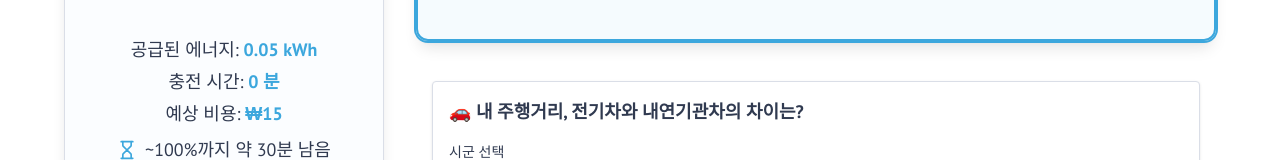
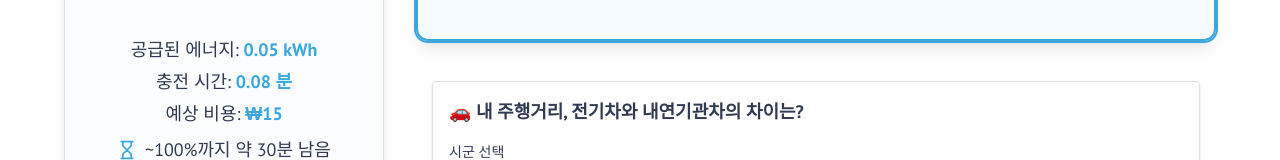
Before and after one commit to 2025-SMHRD-KDT-Languageintelligence-3/1-foinix, a Next.js app: page /charging in a window 1280 px wide. Shown: the part 171-331 px from the top of the page. Built offline with nearby package versions, Linux system fonts and the light colour scheme; no server answers.

Commit message:
fix timer reset

```diff
--- a/src/components/kiosk/ChargingInProgressScreen.tsx
+++ b/src/components/kiosk/ChargingInProgressScreen.tsx
@@ -186,19 +186,19 @@ export function ChargingInProgressScreen({
     }
 
     const updateCharge = () => {
-      let newElapsedTimeAfterUpdate = 0;
       setElapsedTime(prevTime => {
-        newElapsedTimeAfterUpdate = prevTime + 1;
-        return newElapsedTimeAfterUpdate;
-      });
+        const updatedTime = prevTime + 1;
 
         setCurrentBill(prevBill => {
           const newKwh = prevBill.kwhUsed + KWH_PER_SECOND;
           return {
             kwhUsed: parseFloat(newKwh.toFixed(2)),
-          durationMinutes: parseFloat((newElapsedTimeAfterUpdate / 60).toFixed(2)),
+            durationMinutes: parseFloat((updatedTime / 60).toFixed(2)),
             totalCost: parseFloat((newKwh * costPerKwh).toFixed(0)),
           };
+        });
+
+        return updatedTime;
       });
 
       setCurrentChargePercentage(prevPercent => {
@@ -212,7 +212,7 @@ export function ChargingInProgressScreen({
           if (!isInternallyComplete) {
             setIsInternallyComplete(true);
 
-            finalBillForCompletionRef.current = { // Recalculate final bill for natural completion
+            finalBillForCompletionRef.current = {
               kwhUsed: parseFloat((currentBill.kwhUsed + KWH_PER_SECOND).toFixed(2)),
               durationMinutes: parseFloat(((elapsedTime + 1) / 60).toFixed(2)),
               totalCost: parseFloat(((currentBill.kwhUsed + KWH_PER_SECOND) * costPerKwh).toFixed(0)),
@@ -225,9 +225,6 @@ export function ChargingInProgressScreen({
       });
     };
 
-    if (chargeIntervalRef.current) {
-        clearInterval(chargeIntervalRef.current);
-    }
     chargeIntervalRef.current = setInterval(updateCharge, 1000);
 
     return () => {
@@ -236,7 +233,7 @@ export function ChargingInProgressScreen({
         chargeIntervalRef.current = null;
       }
     };
-  }, [estimatedTotalTimeMinutes, costPerKwh, isInternallyComplete, currentBill.kwhUsed, elapsedTime]);
+  }, [estimatedTotalTimeMinutes, costPerKwh, isInternallyComplete]);
 
   const handleManualStop = () => {
     if (chargeIntervalRef.current) {
```
Lines whose indentation alone changed are shown as unchanged.
